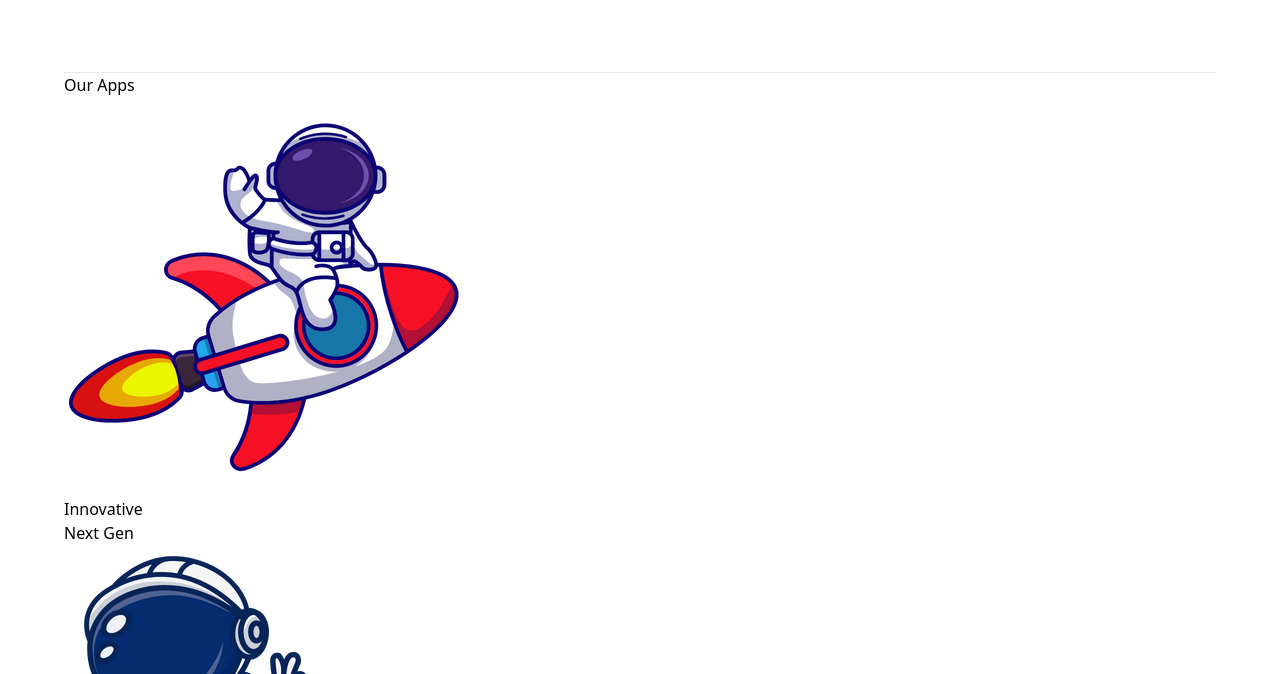
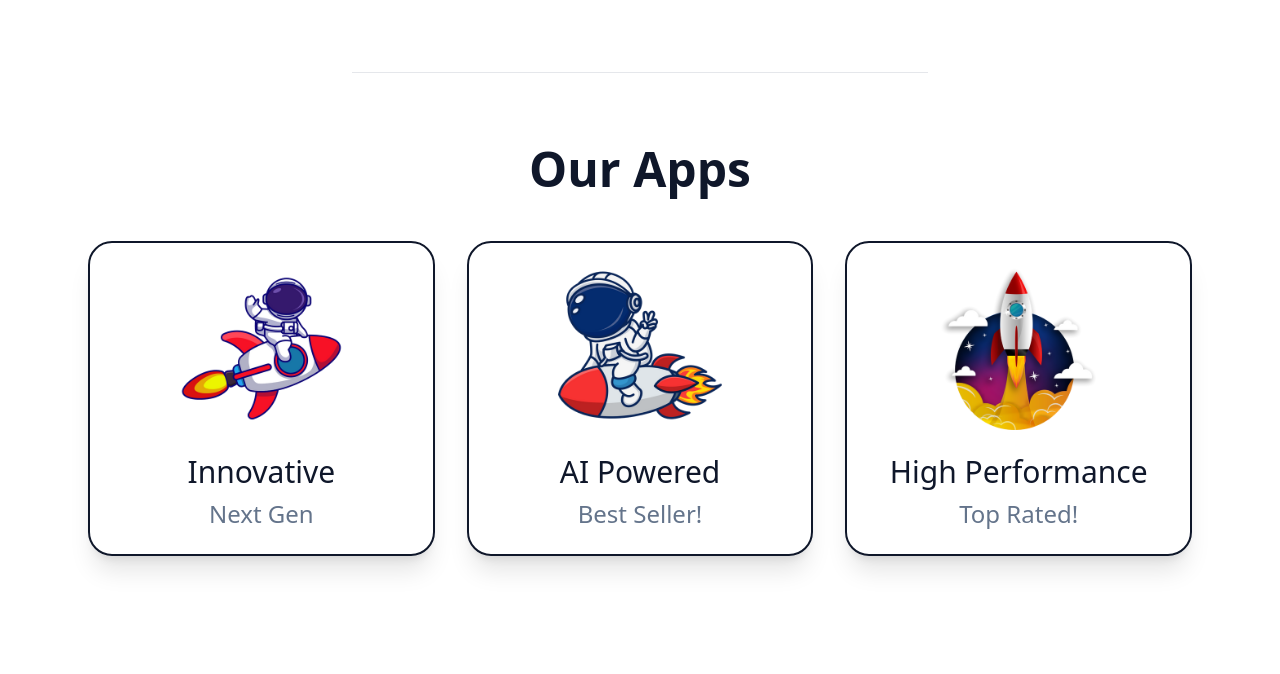
Before and after one commit to vadimzbanok/rocket-folio, a website: page index.html in a window 1280 px wide. Shown: the part 628-1302 px from the top of the page. Drawn offline with Linux system fonts and the light colour scheme.

Commit message:
style features

```diff
--- a/index.html
+++ b/index.html
@@ -57,7 +57,7 @@
             <img src="./assets/rocketdab.png" alt="rocket dap image" class="w-1/2 hover:animate-bounce" />
         </section>
 
-        <hr />
+        <hr class="w-1/2 mx-auto bg-black"/>
 
 
 
@@ -67,42 +67,42 @@
 
 
 
-        <section id="rockets">
-            <h2>
+        <section id="rockets" class="p-6 my-12">
+            <h2 class="text-4xl font-bold text-center mb-6 text-slate-900 sm:text-5xl">
                 Our Apps
             </h2>
-            <div>
-                <article>
-                    <img src="./assets/rocketride.png" alt="rocket ride image" class="hover:animate-pulse" />
+            <div class="my-12 mx-auto flex flex-col sm:flex-row items-center gap-8">
+                <article class="w-2/3 flex flex-col items-center border-2 border-solid border-slate-900 py-6 px-2 rounded-3xl shadow-xl hover:shadow-indigo-500 cursor-pointer duration-500 sm:w-5/6">
+                    <img src="./assets/rocketride.png" alt="rocket ride image" class="w-1/2 mb-6 hover:animate-pulse" />
 
-                    <h3>
+                    <h3 class="text-3xl text-center text-slate-900 mb-2">
                         Innovative
                     </h3>
 
-                    <p>
+                    <p class="text-2xl text-center text-slate-500">
                         Next Gen
                     </p>
                 </article>
-                <article>
-                    <img src="./assets/rocketman.png" alt="rocket man image" class= "hover:animate-bounce" />
+                <article class="w-2/3 flex flex-col items-center border-2 border-solid border-slate-900 py-6 px-2 rounded-3xl shadow-xl hover:shadow-indigo-500 cursor-pointer duration-500 sm:w-5/6">
+                    <img src="./assets/rocketman.png" alt="rocket man image" class="w-1/2 mb-6 hover:animate-bounce" />
 
-                    <h3>
+                    <h3 class="text-3xl text-center text-slate-900 mb-2">
                         AI Powered
                     </h3>
 
-                    <p>
+                    <p class="text-2xl text-center text-slate-500">
                         Best Seller!
                     </p>
                 </article>
 
-                <article>
-                    <img src="./assets/rocketlaunch.png" alt="rocket launch image" />
+                <article class="w-2/3 flex flex-col items-center border-2 border-solid border-slate-900 py-6 px-2 rounded-3xl shadow-xl hover:shadow-indigo-500 cursor-pointer duration-500 sm:w-5/6">
+                    <img src="./assets/rocketlaunch.png" alt="rocket launch image" class="w-1/2 mb-6 hover:animate-bounce"  />
 
-                    <h3>
+                    <h3 class="text-3xl text-center text-slate-900 mb-2">
                         High Performance
                     </h3>
 
-                    <p>
+                    <p class="text-2xl text-center text-slate-500">
                         Top Rated!
                     </p>
                 </article>
```
Also changed, not shown: style.css.
